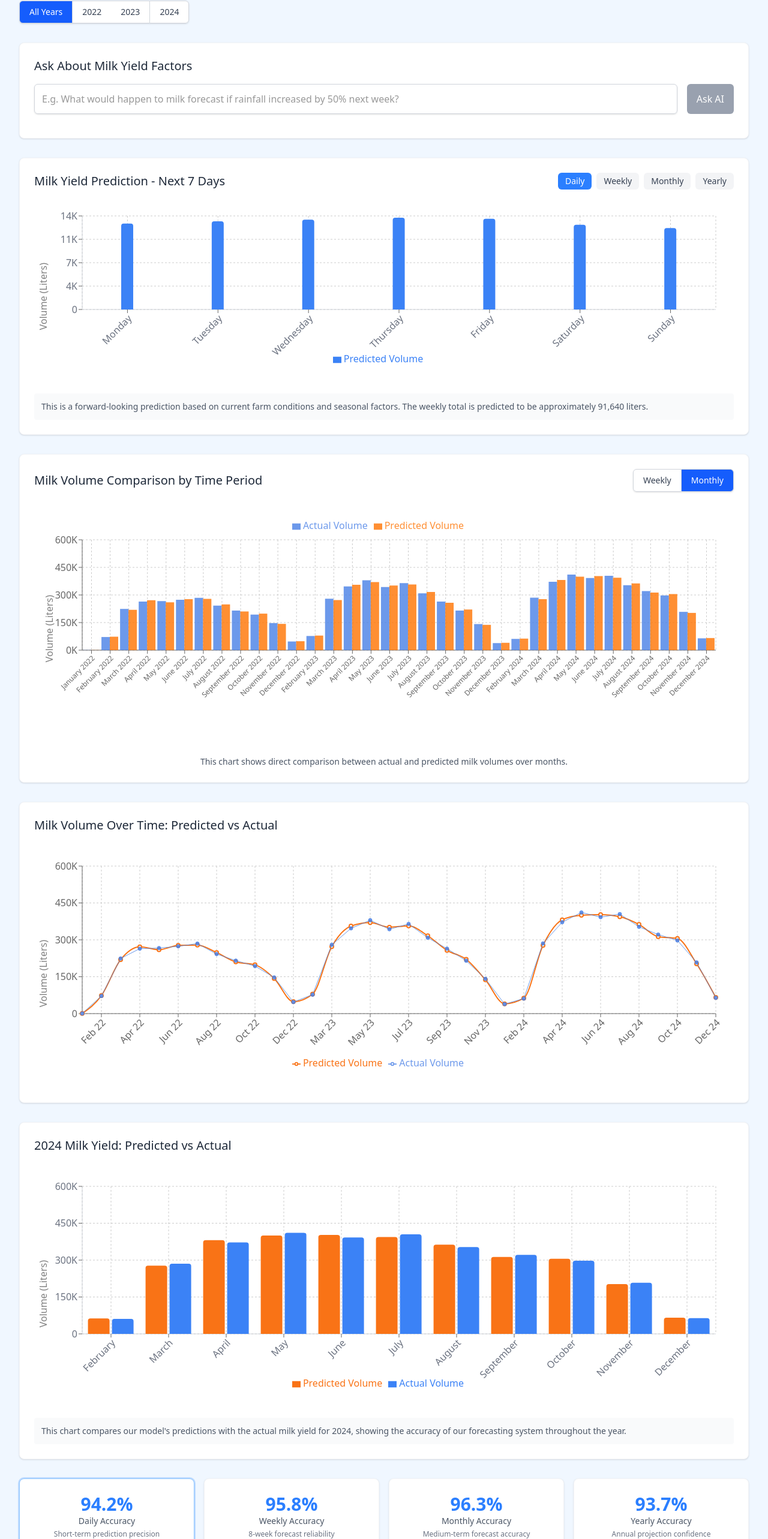
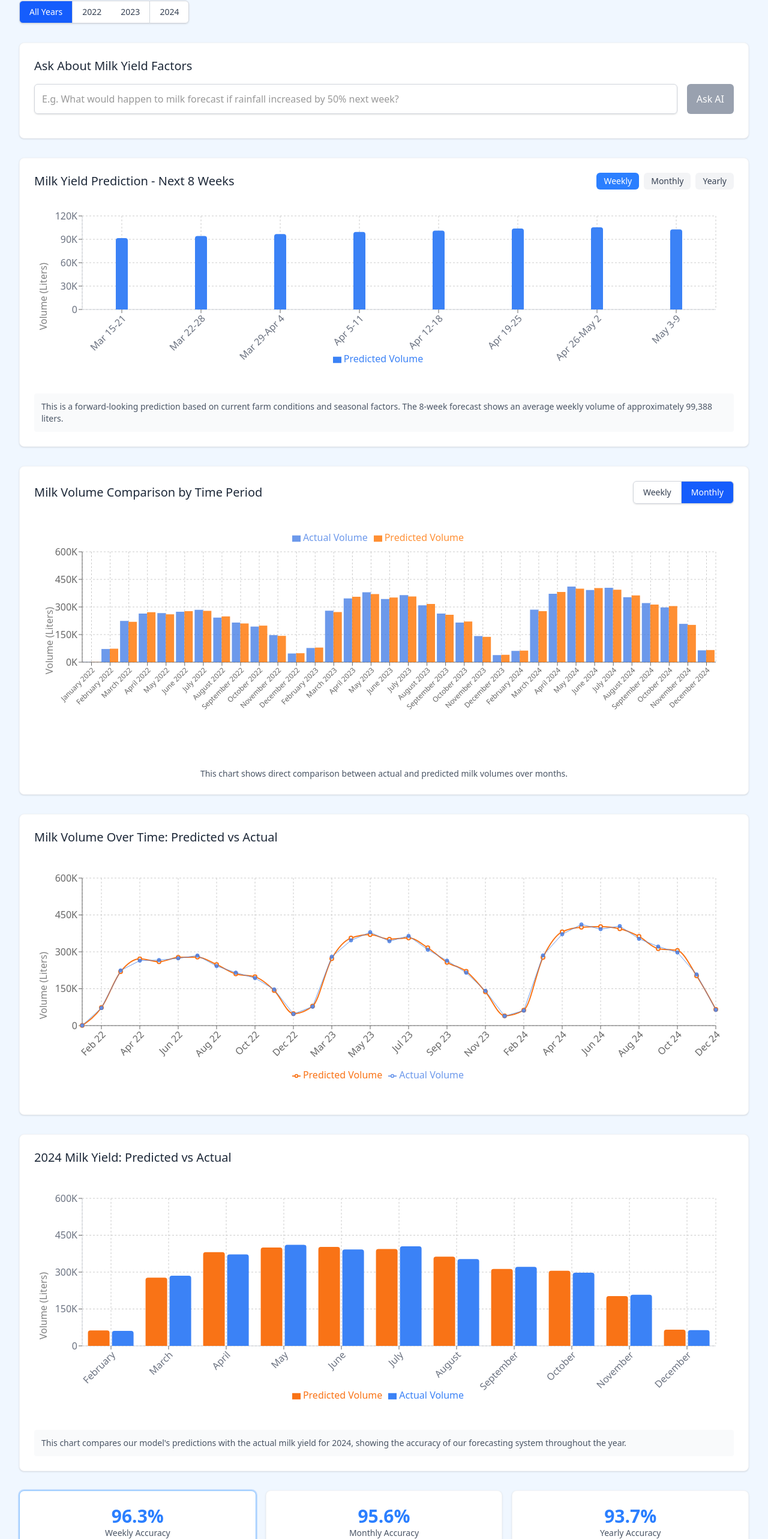
Before and after one commit to Ch-ir-ag/AgTechv0, a Next.js app: page /accuracy-demo in a window 1280 px wide. Shown: the part 227-2793 px from the top of the page at 60% size. Built offline with nearby package versions, Linux system fonts and the light colour scheme.

Commit message:
update accuracy value

```diff
--- a/src/app/accuracy-demo/page.tsx
+++ b/src/app/accuracy-demo/page.tsx
@@ -101,7 +101,7 @@ export default function AccuracyDemo() {
   const [llmResponse, setLlmResponse] = useState('');
   const [isLoading, setIsLoading] = useState(false);
   const [weeklyPredictions, setWeeklyPredictions] = useState(defaultPredictions);
-  const [predictionView, setPredictionView] = useState<'daily' | 'weekly' | 'monthly' | 'yearly'>('daily');
+  const [predictionView, setPredictionView] = useState<'weekly' | 'monthly' | 'yearly'>('weekly');
 
   // Weekly forecast data - 8 weeks starting from mid-March
   const weeklyForecastData = [
@@ -322,8 +322,6 @@ export default function AccuracyDemo() {
   // Get the appropriate data based on the view
   const getPredictionData = () => {
     switch(predictionView) {
-      case 'daily':
-        return weeklyPredictions;
       case 'weekly':
         return weeklyForecastData;
       case 'monthly':
@@ -331,15 +329,13 @@ export default function AccuracyDemo() {
       case 'yearly':
         return yearlyPredictions;
       default:
-        return weeklyPredictions;
+        return weeklyForecastData;
     }
   };
 
   // Get dynamic chart title based on view
   const getPredictionTitle = () => {
     switch(predictionView) {
-      case 'daily':
-        return 'Milk Yield Prediction - Next 7 Days';
       case 'weekly':
         return 'Milk Yield Prediction - Next 8 Weeks';
       case 'monthly':
@@ -476,16 +472,6 @@ export default function AccuracyDemo() {
               <div className="flex items-center space-x-2">
                 <div className="flex flex-wrap items-center gap-2">
                   <button
-                    onClick={() => setPredictionView('daily')}
-                    className={`px-2 sm:px-3 py-1 text-xs sm:text-sm rounded-md ${
-                      predictionView === 'daily'
-                        ? 'bg-blue-500 text-white'
-                        : 'bg-gray-100 text-gray-700 hover:bg-gray-200'
-                    }`}
-                  >
-                    Daily
-                  </button>
-                  <button
                     onClick={() => setPredictionView('weekly')}
                     className={`px-2 sm:px-3 py-1 text-xs sm:text-sm rounded-md ${
                       predictionView === 'weekly'
@@ -526,7 +512,7 @@ export default function AccuracyDemo() {
                 >
                   <CartesianGrid strokeDasharray="3 3" />
                   <XAxis
-                    dataKey={predictionView === 'daily' ? 'day' : 'period'}
+                    dataKey="period"
                     tick={{ fill: '#6b7280' }}
                     axisLine={{ stroke: '#d1d5db' }}
                     height={60}
@@ -550,7 +536,6 @@ export default function AccuracyDemo() {
                     formatter={(value) => [`${Number(value).toLocaleString()} L`, 'Predicted Volume']}
                     contentStyle={{ backgroundColor: 'white', borderRadius: '4px', boxShadow: '0 2px 5px rgba(0,0,0,0.1)' }}
                     labelFormatter={(value) => {
-                      if (predictionView === 'daily') return `${value}`;
                       if (predictionView === 'weekly') return `${value}`;
                       if (predictionView === 'monthly') return `${value} 2025`;
                       return `Year ${value}`;
@@ -569,7 +554,6 @@ export default function AccuracyDemo() {
             </div>
             <div className="mt-4 text-sm text-gray-600 bg-gray-50 p-3 rounded">
               <p>This is a forward-looking prediction based on current farm conditions and seasonal factors.
-                {predictionView === 'daily' && ` The weekly total is predicted to be approximately ${getPredictionData().reduce((sum, day) => sum + day.predictedVolume, 0).toLocaleString()} liters.`}
                 {predictionView === 'weekly' && ` The 8-week forecast shows an average weekly volume of approximately ${Math.round(getPredictionData().reduce((sum, week) => sum + week.predictedVolume, 0) / 8).toLocaleString()} liters.`}
                 {predictionView === 'monthly' && ` The predicted monthly volumes for 2025 average approximately ${Math.round(getPredictionData().reduce((sum, month) => sum + month.predictedVolume, 0) / 12).toLocaleString()} liters.`}
                 {predictionView === 'yearly' && ` The 2025 annual volume is predicted to be approximately ${yearlyPredictions[3].predictedVolume.toLocaleString()} liters.`}
@@ -795,19 +779,14 @@ export default function AccuracyDemo() {
           </div>
 
           {/* Model Performance Summary */}
-          <div className="grid grid-cols-1 md:grid-cols-4 gap-4 mb-8">
-            <div className={`bg-white p-6 rounded-lg shadow-sm border ${predictionView === 'daily' ? 'border-blue-300 ring-2 ring-blue-200' : 'border-gray-100'} text-center transition-all duration-200`}>
-              <p className="text-3xl font-bold text-blue-500">94.2%</p>
-              <p className="text-gray-600 text-sm">Daily Accuracy</p>
-              <p className="text-xs text-gray-500 mt-1">Short-term prediction precision</p>
-            </div>
+          <div className="grid grid-cols-1 md:grid-cols-3 gap-4 mb-8">
             <div className={`bg-white p-6 rounded-lg shadow-sm border ${predictionView === 'weekly' ? 'border-blue-300 ring-2 ring-blue-200' : 'border-gray-100'} text-center transition-all duration-200`}>
-              <p className="text-3xl font-bold text-blue-500">95.8%</p>
+              <p className="text-3xl font-bold text-blue-500">96.3%</p>
               <p className="text-gray-600 text-sm">Weekly Accuracy</p>
               <p className="text-xs text-gray-500 mt-1">8-week forecast reliability</p>
             </div>
             <div className={`bg-white p-6 rounded-lg shadow-sm border ${predictionView === 'monthly' ? 'border-blue-300 ring-2 ring-blue-200' : 'border-gray-100'} text-center transition-all duration-200`}>
-              <p className="text-3xl font-bold text-blue-500">96.3%</p>
+              <p className="text-3xl font-bold text-blue-500">95.6%</p>
               <p className="text-gray-600 text-sm">Monthly Accuracy</p>
               <p className="text-xs text-gray-500 mt-1">Medium-term forecast accuracy</p>
             </div>
--- a/src/app/dashboard/page.tsx
+++ b/src/app/dashboard/page.tsx
@@ -75,7 +75,7 @@ export default function Dashboard() {
           </div>
 
           {/* Chatbot Section */}
-          <div className="mb-8">
+          <div className="mb-0">
             <section id="chatbot" className="h-full">
               <Chatbot />
             </section>
```
